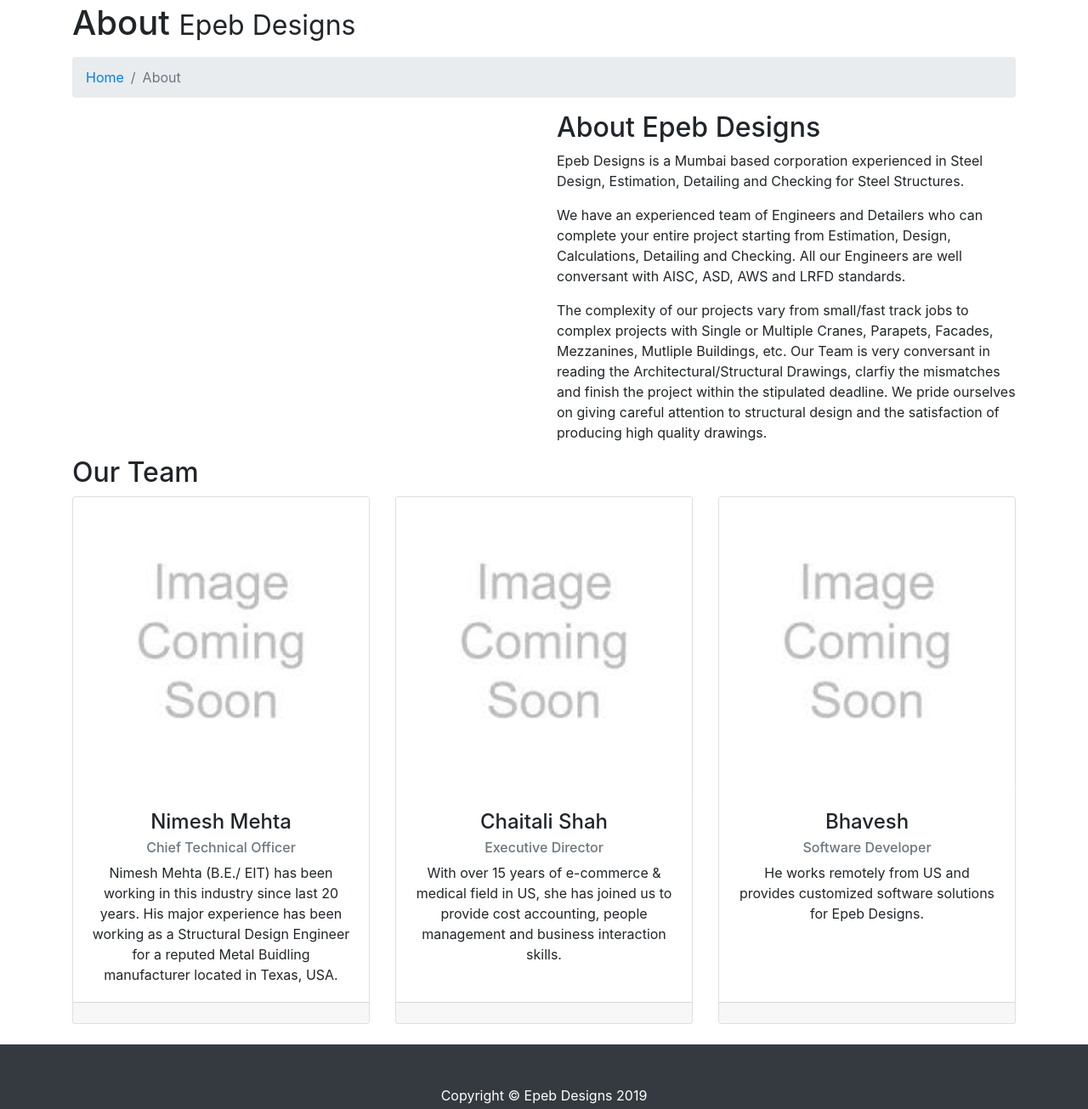
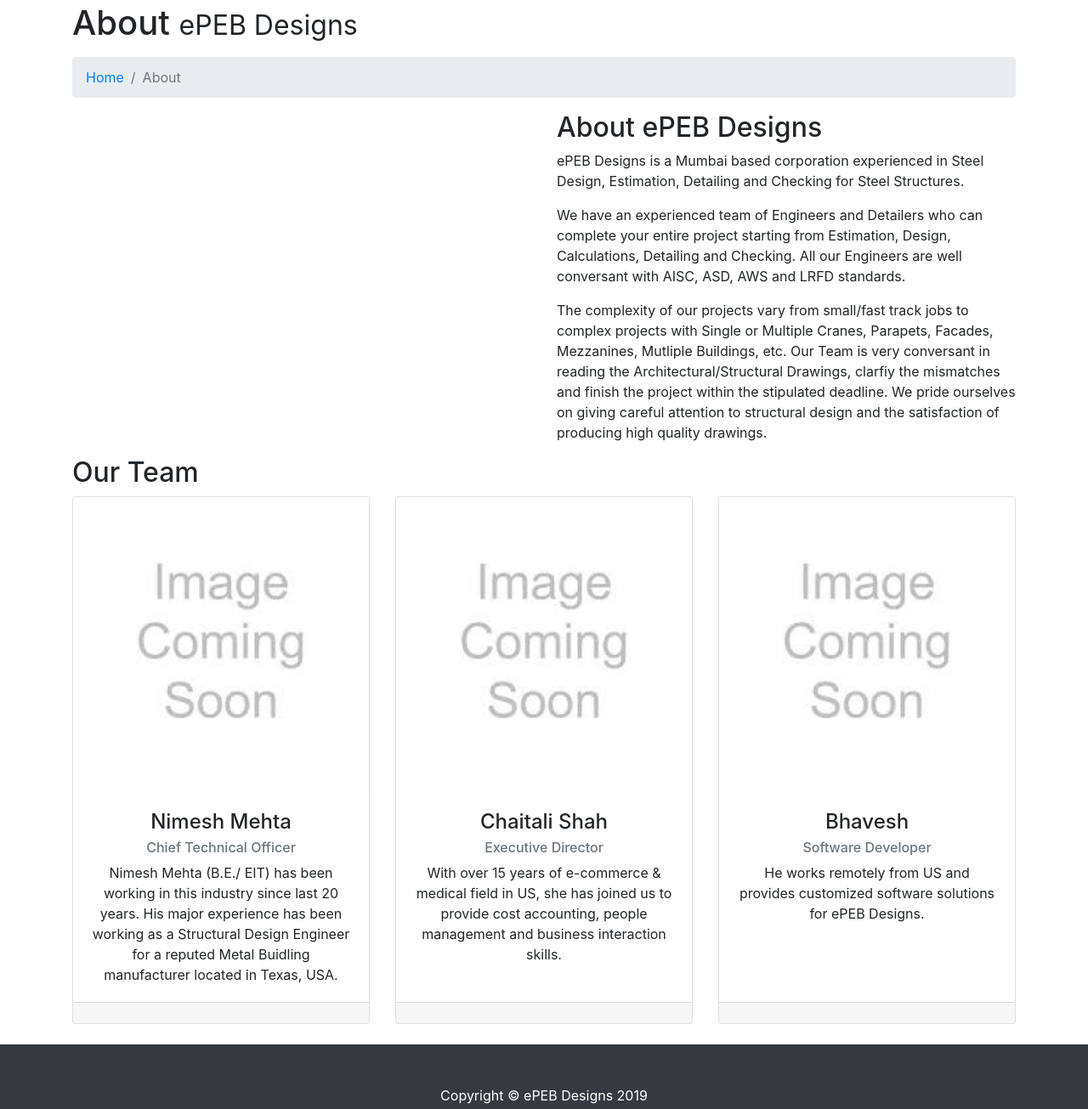
Before and after one commit to mbhavesh1/epebdesigns, a website: page about.html in a window 1280 px wide. Shown: the part 77-1382 px from the top of the page at 85% size. Drawn offline with Linux system fonts and the light colour scheme; files whose address does not match are found by name.

Commit message:
Add files via upload

```diff
--- a/about.html
+++ b/about.html
@@ -8,7 +8,7 @@
   <meta name="description" content="">
   <meta name="author" content="">
 
-  <title>Welcome to Epeb Designs </title>
+  <title>Welcome to ePEB Designs </title>
 
   <!-- Bootstrap core CSS -->
   <link href="vendor/bootstrap/css/bootstrap.min.css" rel="stylesheet">
@@ -82,7 +82,7 @@
 
     <!-- Page Heading/Breadcrumbs -->
     <h1 class="mt-4 mb-3">About
-      <small>Epeb Designs</small>
+      <small>ePEB Designs</small>
     </h1>
 
     <ol class="breadcrumb">
@@ -98,8 +98,8 @@
         <img class="img-fluid rounded mb-4" src="img//About.jpg" alt="">
       </div>
       <div class="col-lg-6">
-        <h2>About Epeb Designs</h2>
-        <p>Epeb Designs is a Mumbai based corporation experienced in Steel Design, Estimation, Detailing and Checking for Steel Structures.</p>
+        <h2>About ePEB Designs</h2>
+        <p>ePEB Designs is a Mumbai based corporation experienced in Steel Design, Estimation, Detailing and Checking for Steel Structures.</p>
         <p>We have an experienced team of Engineers and Detailers who can complete your entire project starting from Estimation, Design, Calculations, Detailing and Checking. All our Engineers are well conversant with
 AISC, ASD, AWS and LRFD standards.</p>
         <p>The complexity of our projects vary from small/fast track jobs to complex projects with Single or Multiple Cranes, Parapets, Facades, Mezzanines, Mutliple Buildings, etc. Our Team is very conversant
@@ -147,7 +147,7 @@
           <div class="card-body">
             <h4 class="card-title">Bhavesh</h4>
             <h6 class="card-subtitle mb-2 text-muted">Software Developer</h6>
-            <p class="card-text">He works remotely from US and provides customized software solutions for Epeb Designs.</p>
+            <p class="card-text">He works remotely from US and provides customized software solutions for ePEB Designs.</p>
           </div>
           <div class="card-footer">
             <a href="#"></a>
@@ -183,7 +183,7 @@
   <!-- Footer -->
   <footer class="py-5 bg-dark">
     <div class="container">
-      <p class="m-0 text-center text-white">Copyright &copy; Epeb Designs 2019</p>
+      <p class="m-0 text-center text-white">Copyright &copy; ePEB Designs 2019</p>
     </div>
     <!-- /.container -->
   </footer>
```
Also changed, not shown: contact.html (+1 -0 lines), index.html (+5 -5 lines), services.html (+4 -4 lines).
